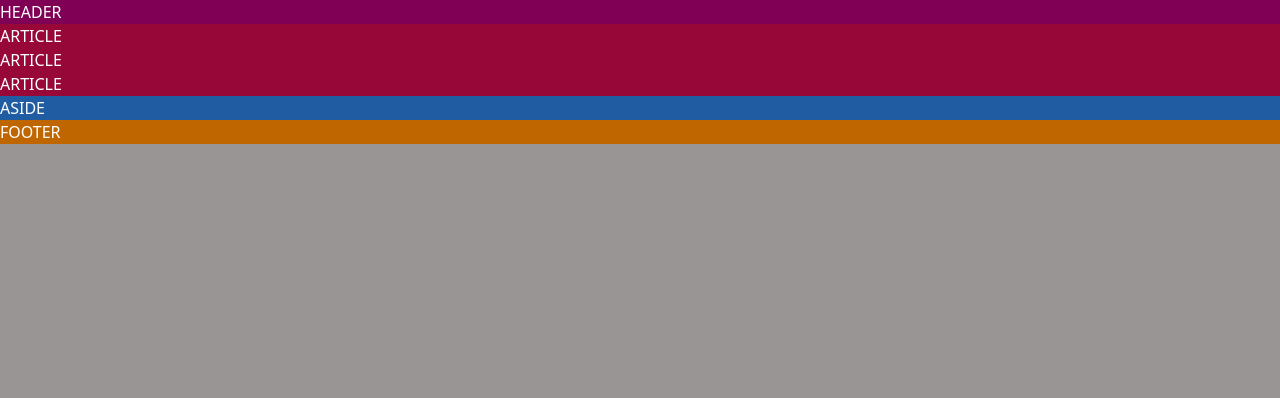
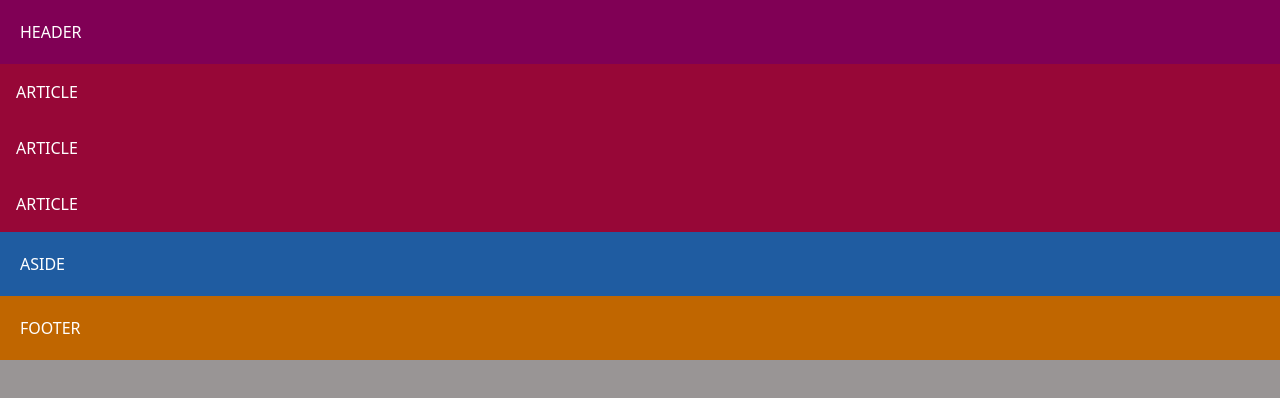
Before and after one commit to KaleeHoward/flexbox-wireframe-practice, a plain HTML site: page index.html in a window 1280 px wide. Drawn offline with Linux system fonts and the light colour scheme.

Commit message:
made changes based on OpenClass feedback

```diff
--- a/css/style.css
+++ b/css/style.css
@@ -5,20 +5,26 @@ body {
 
 header {
 background-color: rgb(128, 0, 85);
+padding: 20px;
 }
 
 div {
     background-color: rgb(52, 151, 93);
+    display: flex;
+    flex-direction: column;
 }
 
 article {
     background-color: rgb(151, 7, 55);
+    padding: 1rem;
 }
 
 aside {
     background-color: rgb(31, 92, 161);
+    padding: 20px;
 }
 
 footer {
     background-color: rgb(192, 102, 0);
+    padding: 20px;
 }
--- a/index.html
+++ b/index.html
@@ -4,8 +4,8 @@
     <meta charset="UTF-8">
     <meta name="viewport" content="width=device-width, initial-scale=1.0">
     <title>Document</title>
-    <link rel="stylesheet" href="./CSS/reset.css">
-    <link rel="stylesheet" href="./CSS/style.css">
+    <link rel="stylesheet" href="./css/reset.css">
+    <link rel="stylesheet" href="./css/style.css">
 </head>
 <body>
    <header>HEADER</header>
```
